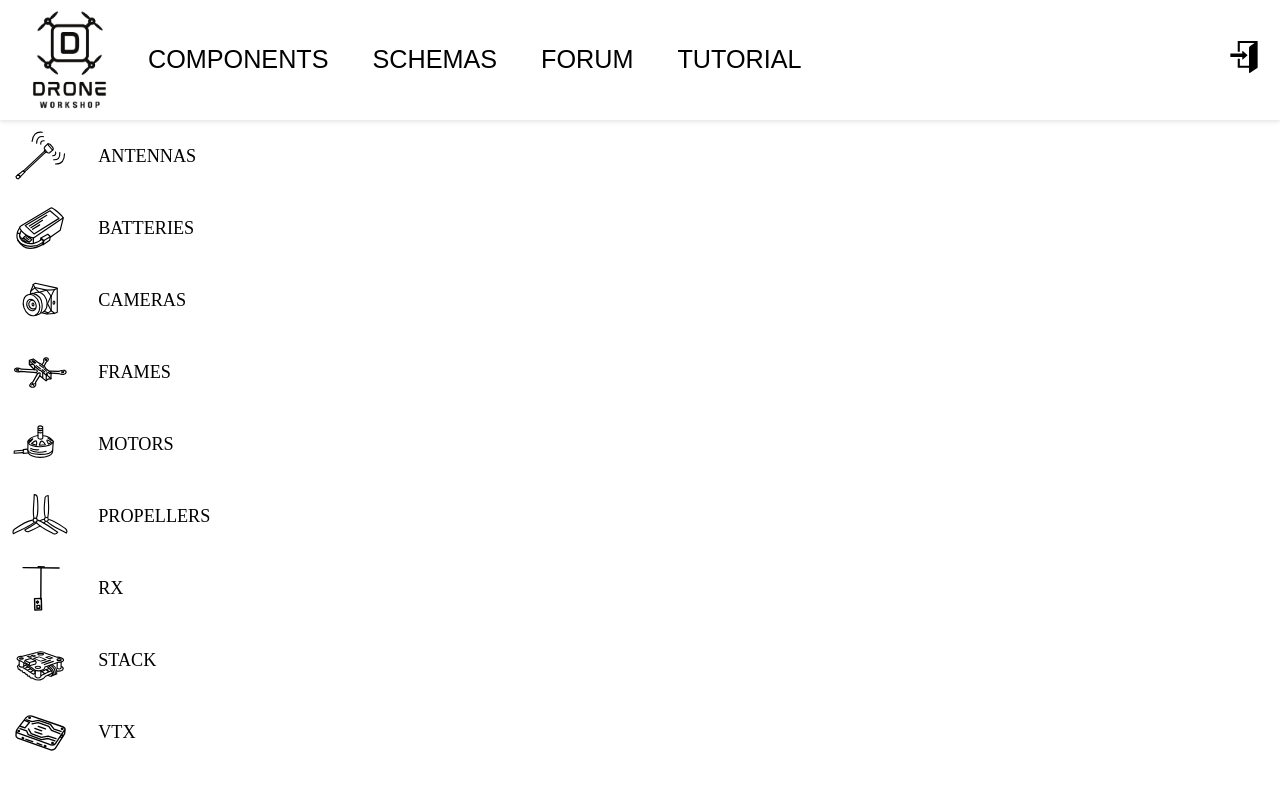
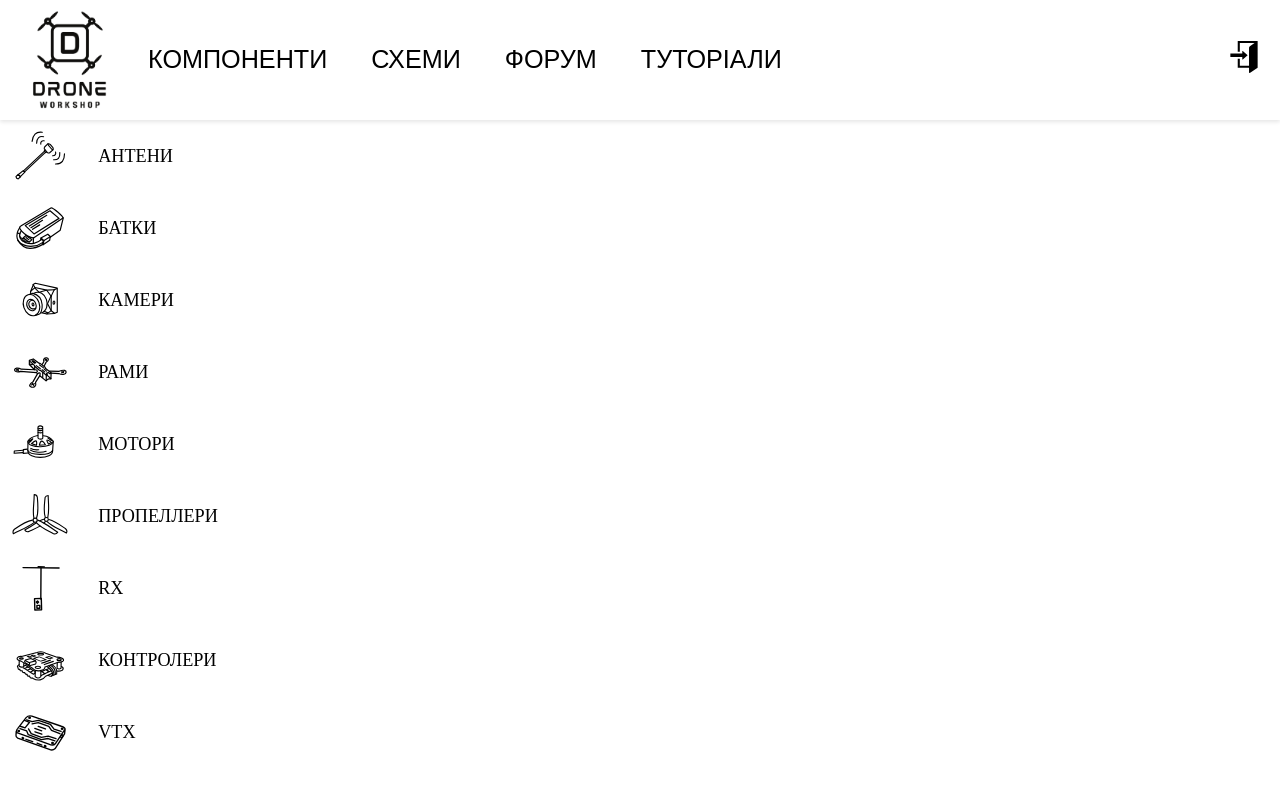
Before and after one commit to bergamontt/droneworkshop, a React (Vite) app in the folder frontend/: page /drone_components in a window 1280 px wide. Shown: the top 790 px of the page. Built offline with nearby package versions, Linux system fonts and the light colour scheme; a web font is replaced by a local one.

Commit message:
Translated Text to Ukrainian

```diff
--- a/frontend/src/components/common/ComponentsSidebar.jsx
+++ b/frontend/src/components/common/ComponentsSidebar.jsx
@@ -26,32 +26,32 @@ function ComponentsSidebar() {
     <div style={sidebarContainerStyles}>
         <div>
             <NavLink
-                label={<SidebarLabel text="ANTENNAS" />}
+                label={<SidebarLabel text="АНТЕНИ" />}
                 leftSection={<SidebarIcon link={antenna}/>}
                 onClick={() => navigate('/drone_components/antenna')}
             />
             <NavLink
-                label={<SidebarLabel text="BATTERIES" />}
+                label={<SidebarLabel text="БАТКИ" />}
                 leftSection={<SidebarIcon link={battery}/>}
                 onClick={() => navigate('/drone_components/battery')}
             />
             <NavLink
-                label={<SidebarLabel text="CAMERAS" />}
+                label={<SidebarLabel text="КАМЕРИ" />}
                 leftSection={<SidebarIcon link={camera}/>}
                 onClick={() => navigate('/drone_components/camera')}
             />
             <NavLink
-                label={<SidebarLabel text="FRAMES" />}
+                label={<SidebarLabel text="РАМИ" />}
                 leftSection={<SidebarIcon link={frame}/>}
                 onClick={() => navigate('/drone_components/frame')}
             />
             <NavLink
-                label={<SidebarLabel text="MOTORS" />}
+                label={<SidebarLabel text="МОТОРИ" />}
                 leftSection={<SidebarIcon link={motor}/>}
                 onClick={() => navigate('/drone_components/motor')}
             />
             <NavLink
-                label={<SidebarLabel text="PROPELLERS" />}
+                label={<SidebarLabel text="ПРОПЕЛЛЕРИ" />}
                 leftSection={<SidebarIcon link={propeller}/>}
                 onClick={() => navigate('/drone_components/propeller')}
             />
@@ -61,7 +61,7 @@ function ComponentsSidebar() {
                 onClick={() => navigate('/drone_components/rx')}
             />
             <NavLink
-                label={<SidebarLabel text="STACK" />}
+                label={<SidebarLabel text="КОНТРОЛЕРИ" />}
                 leftSection={<SidebarIcon link={stack}/>}
                 onClick={() => navigate('/drone_components/stack')}
             />
--- a/frontend/src/components/common/Header.jsx
+++ b/frontend/src/components/common/Header.jsx
@@ -23,19 +23,19 @@ function Header() {
                 <img src={logo} alt={"DRONE WORKSHOP"} className="nav-logo"/>
                 <ul className='nav-category-container'>
                     <NavLink
-                        label={<span className='nav-category'>COMPONENTS</span>}
+                        label={<span className='nav-category'>КОМПОНЕНТИ</span>}
                         onClick={() => navigate('/drone_components/antenna')}
                     />
                     <NavLink
-                        label={<span className='nav-category'>SCHEMAS</span>}
+                        label={<span className='nav-category'>СХЕМИ</span>}
                         onClick={() => navigate('/schemas')}
                     />
                     <NavLink
-                        label={<span className='nav-category'>FORUM</span>}
+                        label={<span className='nav-category'>ФОРУМ</span>}
                         onClick={() => navigate('/forum')}
                     />
                     <NavLink
-                        label={<span className='nav-category'>TUTORIAL</span>}
+                        label={<span className='nav-category'>ТУТОРІАЛИ</span>}
                         onClick={() => navigate('/tutorials')}
                     />
                 </ul>
```
